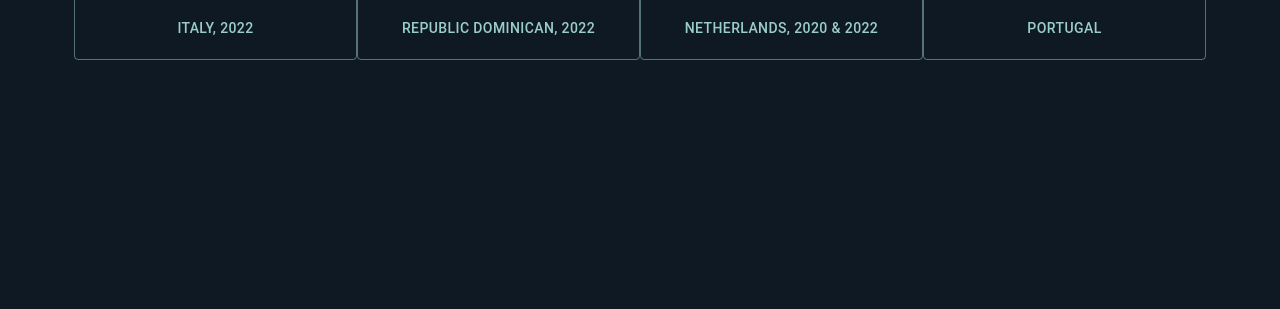
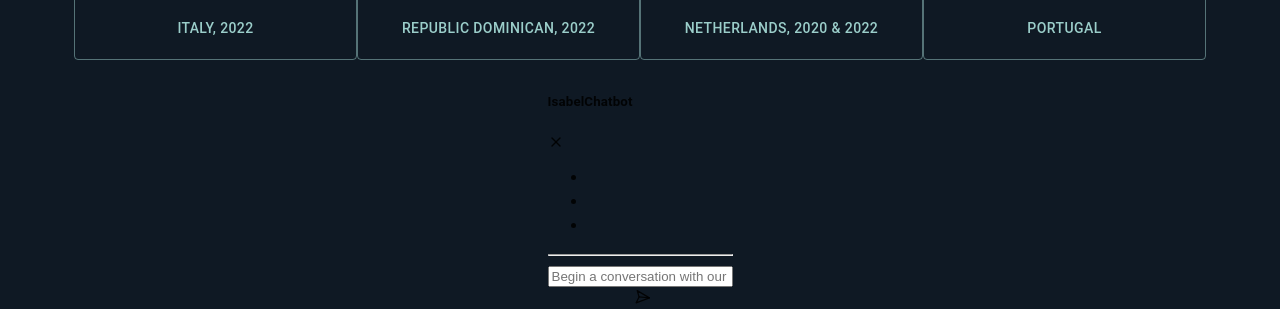
Before and after one commit to isabelSoares/myWebSite, a React (Create React App) app in the folder ts-app/: page /hobbies in a window 1280 px wide. Shown: the part 613-922 px from the top of the page. Before the commit the page ends 800 px from the top, so only its background shows below. Built offline with nearby package versions, Linux system fonts and the light colour scheme; no server answers.

Commit message:
There is a chatbot in site but ugly one!

```diff
--- a/ts-app/package.json
+++ b/ts-app/package.json
@@ -19,8 +19,12 @@
     "@types/node": "^16.18.50",
     "@types/react": "^18.2.21",
     "@types/react-dom": "^18.2.7",
+    "axios": "^1.5.1",
+    "mobx": "^6.10.2",
+    "mobx-react": "^9.0.1",
     "react": "^18.2.0",
     "react-dom": "^18.2.0",
+    "react-icons": "^4.11.0",
     "react-router-dom": "^6.16.0",
     "react-scripts": "5.0.1",
     "sass": "^1.67.0",
--- a/ts-app/src/App.tsx
+++ b/ts-app/src/App.tsx
@@ -1,5 +1,8 @@
 import React from 'react';
 import './App.scss';
+import { Provider } from "mobx-react";
+import { store } from "./store";
+import Chatbot from "./components/chatbot/Chatbot";
 import { BrowserRouter as Router, Routes, Route} from 'react-router-dom';
 import { TopBar } from './components/top-bar/TopBar';
 import { AboutMe } from './components/about-me/AboutMe';
@@ -25,6 +28,7 @@ const darkTheme = createTheme({
 
 function App() {
   return (
+    <Provider ApplicationStore={store}>
       <div className="App">
         <ThemeProvider theme={darkTheme}>
         <CssBaseline />
@@ -35,9 +39,15 @@ function App() {
             <Route path="/resume" element={<ResumeCV />} />
             <Route path="/hobbies" element={<Hobbies />} />
           </Routes>
+          <Chatbot
+            closeChatwindow={() => console.log("Should have been closed")}
+            isOpen={true}
+            ApplicationStore={store}
+          />
         </Router>
       </ThemeProvider>
       </div>
+    </Provider>
   );
 }
 
--- /dev/null
+++ b/ts-app/src/components/chatbot/Chatbot.tsx
@@ -0,0 +1,118 @@
+// ./chatComponent.js
+
+import React, { useState, useEffect } from "react";
+import { ApplicationStore } from "./../../store";
+import { FiSend, FiX } from "react-icons/fi";
+import { observer, inject } from "mobx-react";
+import { toJS } from "mobx";
+
+const center = {
+  display: "flex",
+  jusitfyContent: "center",
+  alignItems: "center",
+};
+
+interface IProps {
+  closeChatwindow: () => void,
+  isOpen:boolean,
+  ApplicationStore: ApplicationStore
+}
+
+const Chatbot = (props: IProps) => {
+  const { closeChatwindow, isOpen } = props;
+  const [Message, setMessage] = useState("");
+
+  const {
+    handleConversation,
+    agentMessages,
+    isLoadingChatMessages,
+  } = props.ApplicationStore;
+
+  useEffect(() => {
+    handleConversation();
+    return () => handleConversation()
+  }, []);
+
+  const data = toJS(agentMessages);
+  console.log(data);
+
+  return (
+        <div className="chat-container">
+          <div className="chat-head">
+            <div style={{ ...center }}>
+              <h5> IsabelChatbot {isLoadingChatMessages && "is typing ..."} </h5>
+            </div>
+            <div style={{ ...center }} className="hover">
+              <FiX onClick={(_) => closeChatwindow()} />
+            </div>
+          </div>
+          <div className="chat-body">
+            <ul className="chat-window">
+              {data.map(({ fulfillmentText, userMessage }) => (
+                <li>
+                  {userMessage && (
+                    <div
+                      style={{
+                        display: "flex",
+                        justifyContent: "space-between",
+                      }}
+                    >
+                      <p style={{ opacity: 0 }}> . </p>
+                      <div
+                        key={userMessage}
+                        style={{
+                          background: "red",
+                          color: "white",
+                        }}
+                        className="chat-card"
+                      >
+                        <p>{userMessage}</p>
+                      </div>
+                    </div>
+                  )}
+                  {fulfillmentText && (
+                    <div
+                      style={{
+                        display: "flex",
+                        justifyContent: "space-between",
+                      }}
+                    >
+                      <div key={fulfillmentText} className="chat-card">
+                        <p>{fulfillmentText}</p>
+                      </div>
+                      <p style={{ opacity: 0 }}> . </p>
+                    </div>
+                  )}
+                </li>
+              ))}
+            </ul>
+            <hr style={{ background: "#fff" }} />
+            <form
+              onSubmit={(e) => {
+                e.preventDefault();
+                handleConversation(Message);
+              }}
+              className="input-container"
+            >
+              <input
+                className="input"
+                type="text"
+                onChange={(e) => setMessage(e.target.value)}
+                value={Message}
+                placeholder="Begin a conversation with our agent"
+              />
+              <div className="send-btn-ctn">
+                <div
+                  className="hover"
+                  onClick={() => handleConversation(Message)}
+                >
+                  <FiSend style={{ transform: "rotate(50deg)" }} />
+                </div>
+              </div>
+            </form>
+          </div>
+        </div>
+     );
+};
+
+export default inject("ApplicationStore")(observer(Chatbot));
--- /dev/null
+++ b/ts-app/src/store.ts
@@ -0,0 +1,49 @@
+// store.js
+
+import Axios from "axios";
+import { action, observable, makeObservable, configure } from "mobx";
+
+const ENDPOINT = "http://localhost:8000/api/agent/text-input";
+
+export class ApplicationStore {
+  constructor() {
+    makeObservable(this);
+  }
+
+  @observable isChatWindowOpen: boolean = false;
+
+  @observable
+  isLoadingChatMessages: boolean = false;
+
+  @observable
+  agentMessages: any[] = [];
+
+  @action
+  setChatWindow = (state: boolean) => {
+    this.isChatWindowOpen = state;
+  };
+
+  @action
+  handleConversation = (message?: string) => {
+     this.isLoadingChatMessages = true;
+     this.agentMessages.push({ userMessage: message });
+
+     Axios.post(`${ENDPOINT}`, null, {
+      params: {
+        message: message || "Hi",
+      }
+     })
+      .then((res) => {
+        this.agentMessages.push({
+          fulfillmentText: res.data.data[0].queryResult.fulfillmentMessages[0].text.text[0]
+        });
+        this.isLoadingChatMessages = false;
+      })
+      .catch((e) => {
+        this.isLoadingChatMessages = false;
+        console.log(e);
+      });
+  };
+}
+
+export const store = new ApplicationStore();
--- a/ts-app/tsconfig.json
+++ b/ts-app/tsconfig.json
@@ -21,8 +21,11 @@
     "jsx": "react-jsx",
     "typeRoots": ["./node_modules/@types", "./src/types"],
     "types": ["node"],
+    "experimentalDecorators": true,
+    "emitDecoratorMetadata": true,
+    "useDefineForClassFields": true
   },
-  "include": ["src/**/*.ts", "src/**/*.d.ts"], // Adjust patterns to include your project files
+  "include": ["src/**/*.ts", "src/**/*.d.ts", "store.ts", "src/components/chatbot/Chatbot.tsx"], // Adjust patterns to include your project files
   "exclude": ["node_modules"]
 
 }
```
Also changed, not shown: ts-app/src/components/chatbot/Chatbot.scss (added), 1 other file (tests, documents, lock files or other folders). Lines whose indentation alone changed are shown as unchanged.
